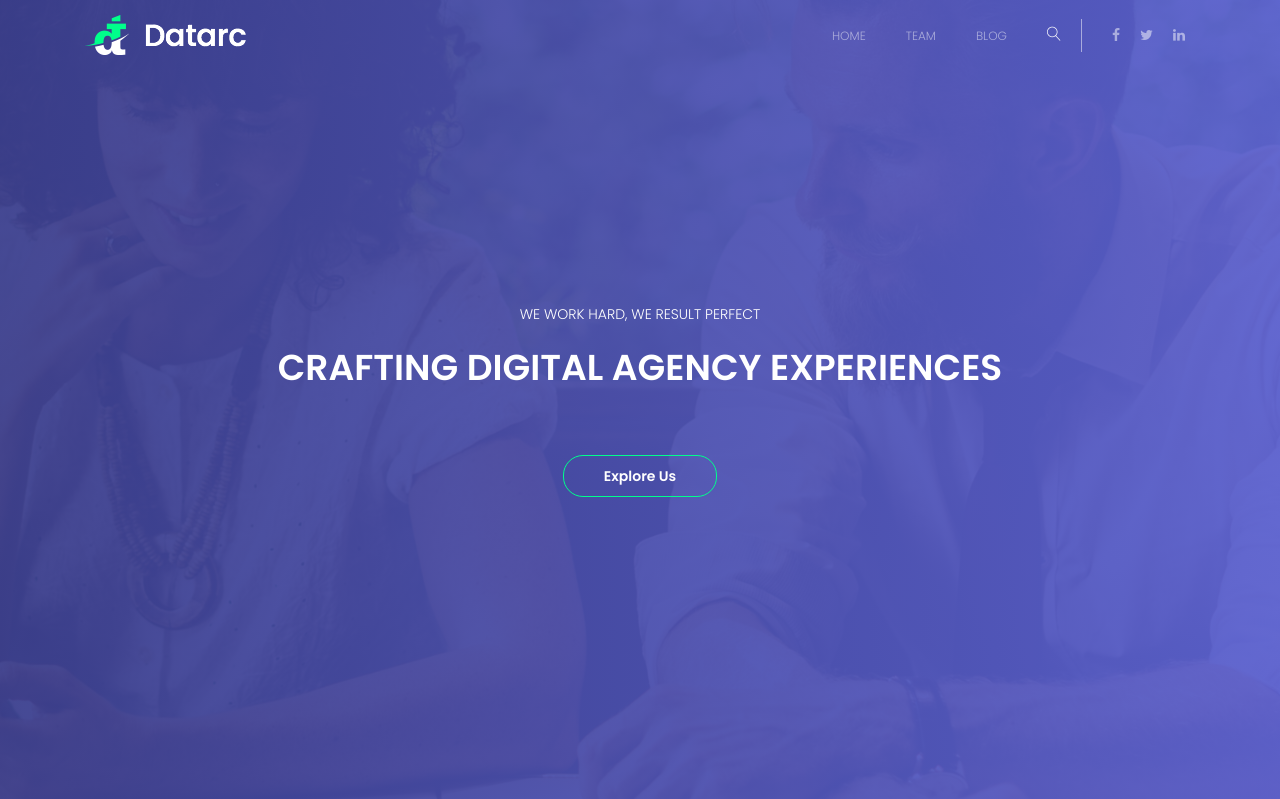
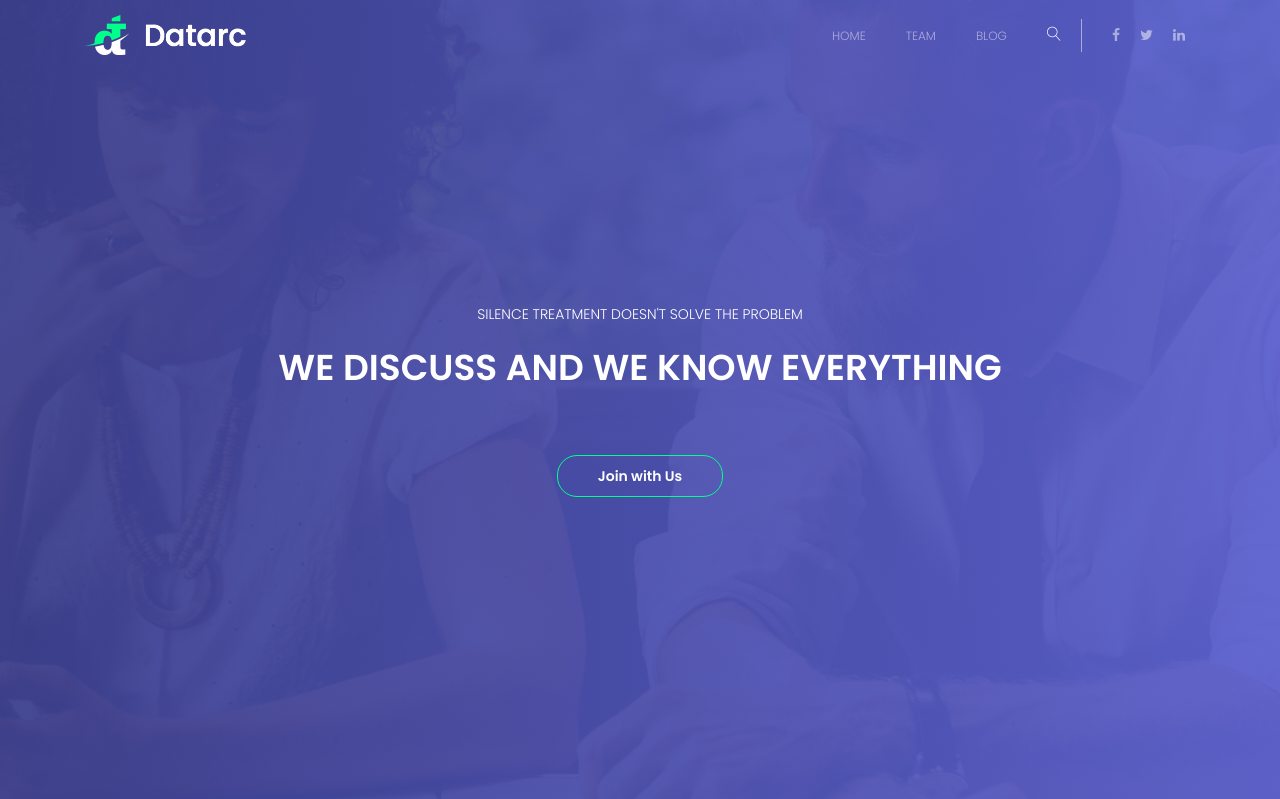
Before and after one commit to capteinn/wediscuss.id, a CodeIgniter app: page /database/index.php/home/index in a window 1280 px wide. Shown: the top 799 px of the page. Run offline with CodeIgniter, Linux system fonts and the light colour scheme; some libraries are stand-ins or nearby versions.

Commit message:
edit banner

```diff
--- a/application/views/home.php
+++ b/application/views/home.php
@@ -5,9 +5,9 @@
 		<div class="row fullscreen justify-content-center align-items-center">
 			<div class="col-lg-8">
 				<div class="banner-content text-center">
-					<p class="text-uppercase text-white">We work hard, we result perfect</p>
-					<h1 class="text-uppercase text-white">Crafting Digital Agency Experiences</h1>
-					<a href="#blog" class="primary-btn banner-btn">Explore Us</a>
+					<p class="text-uppercase text-white">silence treatment doesn't solve the problem</p>
+					<h1 class="text-uppercase text-white">We Discuss And We Know Everything</h1>
+					<a href="#blog" class="primary-btn banner-btn">Join with Us</a>
 				</div>
 			</div>
 		</div>
```
